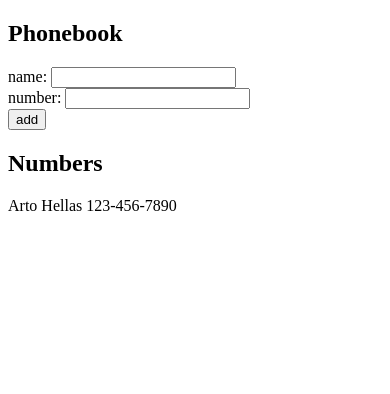
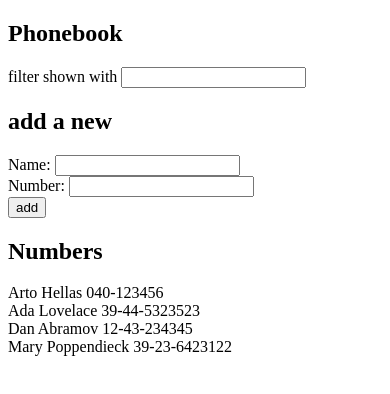
Before and after one commit to axmsj/FullStackOpen, a React (Vite) app in the folder part2/phonebook/: page / in a window 390 px wide. Shown: the top 394 px of the page. Built offline with nearby package versions, Linux system fonts and the light colour scheme.

Commit message:
2.10 Step 5 - Phonebook

```diff
--- a/part2/phonebook/src/App.jsx
+++ b/part2/phonebook/src/App.jsx
@@ -1,8 +1,49 @@
 import { useState } from 'react';
+
+const Filter = (props) => {
+  return (
+    <>
+      filter shown with <input type='text' value={props.value} onChange={props.onChange} />
+    </>
+  );
+};
+
+const PersonForm = ({ onSubmit, valueName, onChangeName, valueNum, onChangeNum }) => {
+  console.log();
+  return (
+    <>
+      <form onSubmit={onSubmit}>
+        <div>
+          Name: <input type='text' value={valueName} onChange={onChangeName} />
+        </div>
+        <div>
+          Number: <input type='text' value={valueNum} onChange={onChangeNum} />
+        </div>
+        <button type='submit'>add</button>
+      </form>
+    </>
+  );
+};
+
+const Persons = (props) => {
+  console.log(props);
+  return (
+    <>
+      <div>
+        {props.valueName} {props.valueNum}
+      </div>
+    </>
+  );
+};
 
 const App = () => {
   // array for persons
-  const [persons, setPersons] = useState([{ name: 'Arto Hellas', number: '123-456-7890' }]);
+  const [persons, setPersons] = useState([
+    { name: 'Arto Hellas', number: '040-123456', id: 1 },
+    { name: 'Ada Lovelace', number: '39-44-5323523', id: 2 },
+    { name: 'Dan Abramov', number: '12-43-234345', id: 3 },
+    { name: 'Mary Poppendieck', number: '39-23-6423122', id: 4 },
+  ]);
 
   // for our input value
   const [newName, setNewName] = useState('');
@@ -10,19 +51,28 @@ const App = () => {
   // for our number value
   const [newNumber, setNewNumber] = useState('');
 
+  //filter input
+  const [newFilter, setNewFilter] = useState('');
+
   const addPerson = (e) => {
     e.preventDefault();
     console.log('button clicked', e.target);
     const personObject = {
       name: newName,
       number: newNumber,
+      id: Number(persons.length + 1),
     };
-    setPersons(persons.concat(personObject));
     setNewName('');
     setNewNumber('');
+    const nameExist = persons.some((person) => person.name.toLowerCase() === newName.toLowerCase());
+    if (nameExist) {
+      return alert(`${newName} is already added to phonebook`);
+    } else {
+      setPersons(persons.concat(personObject));
+    }
   };
 
-  const handleNote = (e) => {
+  const handleName = (e) => {
     console.log(e.target.value);
     setNewName(e.target.value);
   };
@@ -32,32 +82,35 @@ const App = () => {
     setNewNumber(e.target.value);
   };
 
+  const handleFilter = (e) => {
+    console.log(e.target.value);
+    setNewFilter(e.target.value);
+  };
+
+  const peopleToShow = persons.filter((person) => person.name.toLowerCase().includes(newFilter.toLowerCase()));
+  console.log(peopleToShow);
   return (
     <div>
       <h2>Phonebook</h2>
-      <form onSubmit={addPerson}>
-        <div>
-          name: <input value={newName} onChange={handleNote} required />
-        </div>
-        <div>
-          number: <input type='tel' value={newNumber} onChange={handleNumber} required />{' '}
-        </div>
-        <div>
-          <button type='submit'>add</button>
-        </div>
-      </form>
+      <Filter value={newFilter} onChange={handleFilter} />
+      <h2>add a new</h2>
+      <PersonForm
+        onSubmit={addPerson}
+        valueName={newName}
+        onChangeName={handleName}
+        valueNum={newNumber}
+        onChangeNum={handleNumber}
+      />
+
       <h2>Numbers</h2>
-
-      {persons.map((x) => {
-        if (x.name === newName) {
-          alert(`${newName} is already added to phonebook`);
-          setNewName('');
+      {peopleToShow.map((x) => {
+        {
+          return (
+            <div key={x.id}>
+              <Persons valueName={x.name} valueNum={x.number} />
+            </div>
+          );
         }
-        return (
-          <div key={x.name}>
-            {x.name} {x.number}
-          </div>
-        );
       })}
     </div>
   );
```
